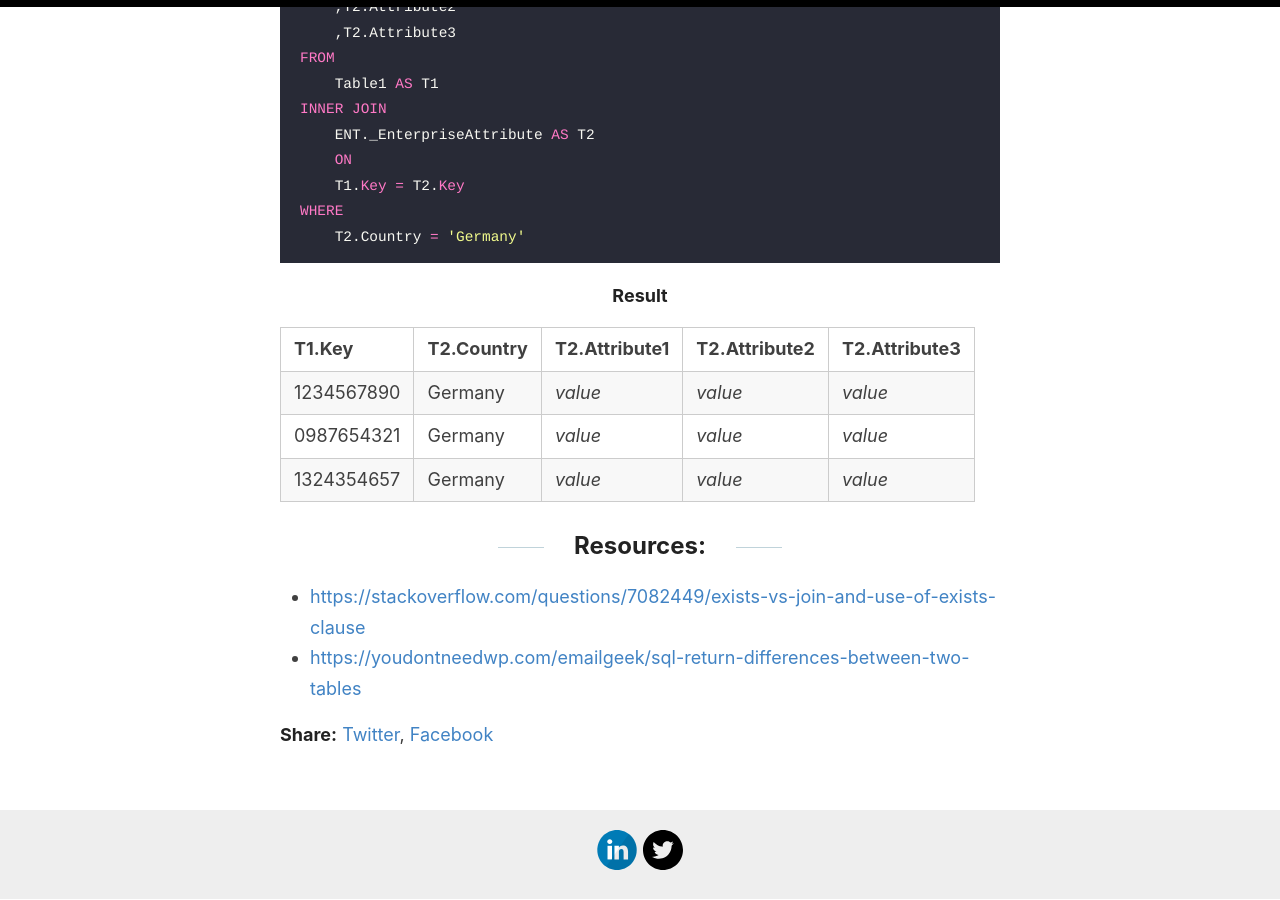
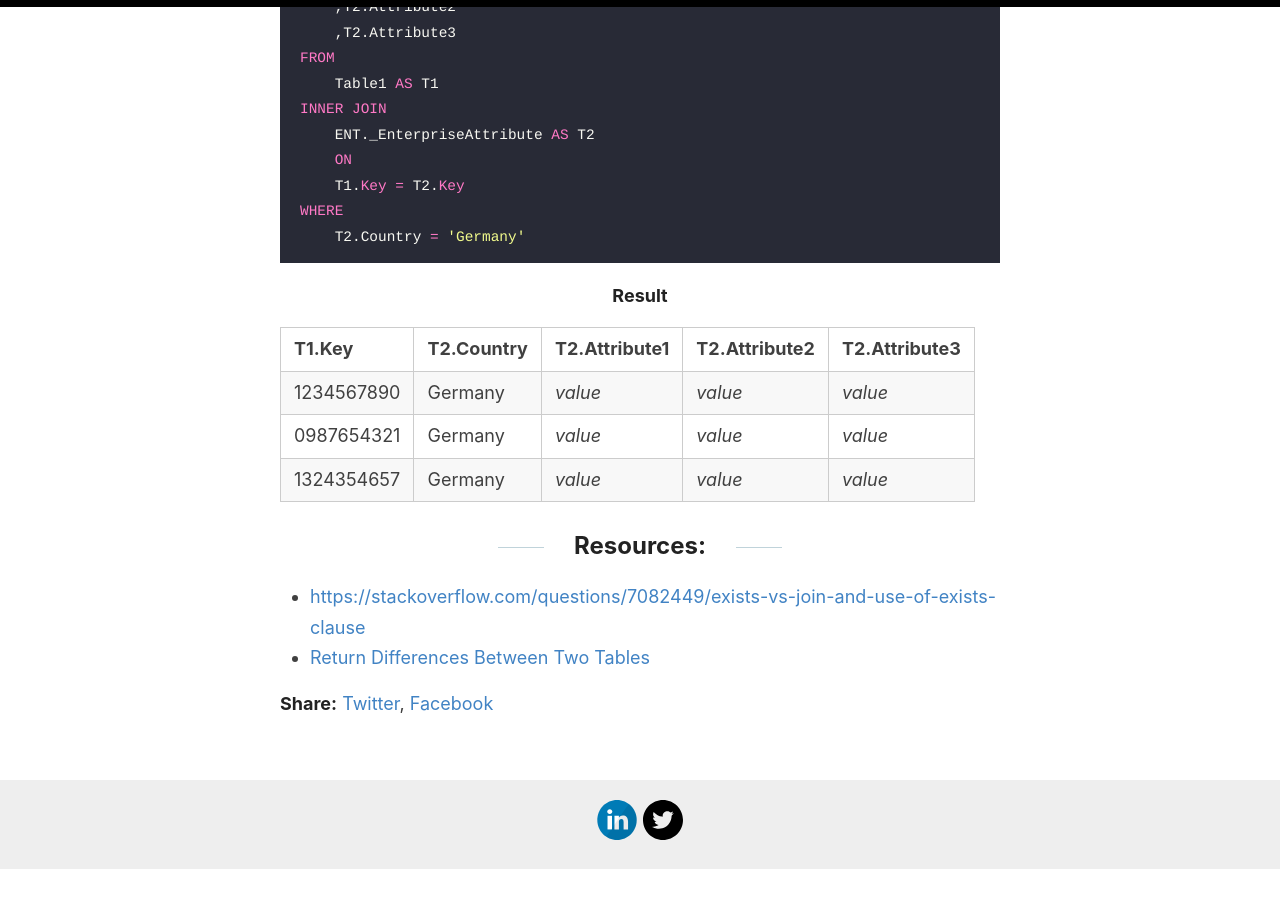
Before and after one commit to karolcholewa/blog, a Jekyll site: the page built from _posts/2020-10-08-join-vs-exists.md, in a window 1280 px wide and 900 px high, scrolled down 1668 px. Built offline with Jekyll 4.4.1, drawn with Linux system fonts in a browser that asks for light colours; after the commit the page ends 2537 px from its top, so only the background shows below that; part of the change alters nothing that is shown.

Commit message:
updated posts

```diff
--- a/_posts/2020-10-08-join-vs-exists.md
+++ b/_posts/2020-10-08-join-vs-exists.md
@@ -137,4 +137,4 @@ WHERE
 
 
 *   [https://stackoverflow.com/questions/7082449/exists-vs-join-and-use-of-exists-clause](https://stackoverflow.com/questions/7082449/exists-vs-join-and-use-of-exists-clause)
-*   [https://youdontneedwp.com/emailgeek/sql-return-differences-between-two-tables](https://youdontneedwp.com/emailgeek/sql-return-differences-between-two-tables)
+*   [Return Differences Between Two Tables](/differences-between-tables/)
```
Also changed, not shown: _posts/2020-07-07-differences-between-tables.md (+6 -6 lines).
